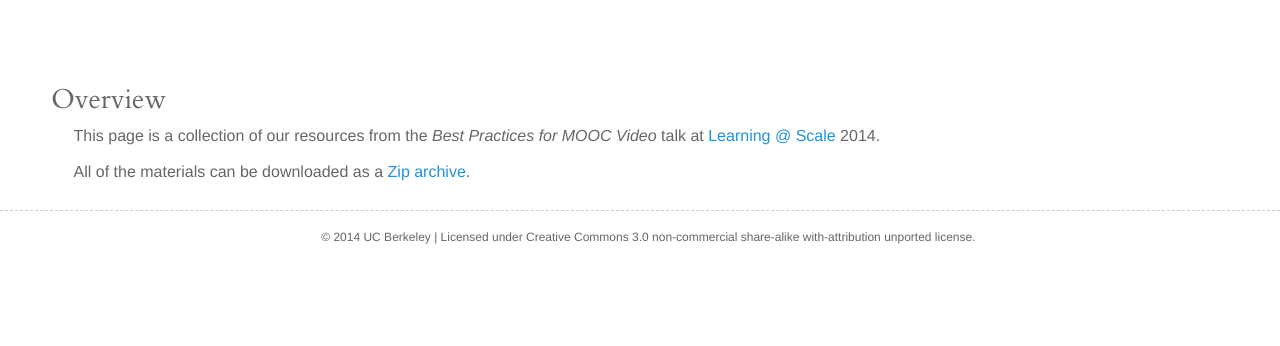
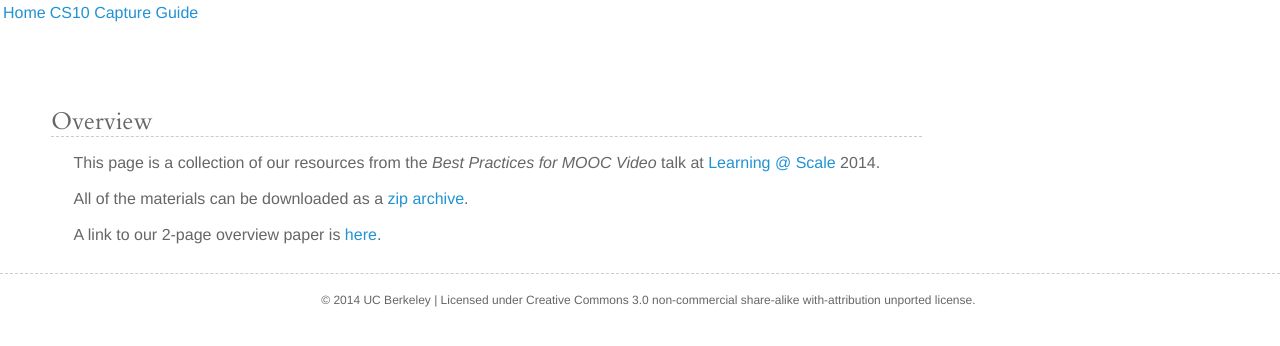
Before and after one commit to cs10/video, a Jekyll site: the page built from index.md, in a window 1280 px wide. Shown: the top 346 px of the page. Built offline with Jekyll 4.4.1, drawn with Linux system fonts in a browser that asks for light colours; nearby versions of some CDN libraries; some web fonts are replaced.

Commit message:
lots of new stuff added.

```diff
--- a/_layouts/default.html
+++ b/_layouts/default.html
@@ -40,11 +40,18 @@
 </head>
 
 <body>
+
+    <table border="0">
+        <tr>
+            <td><a href="/">Home</a></td>
+            <td><a href="/process">CS10 Capture Guide</a></td>
+          </tr>
+      </table>
+
     <div class="middle">
         <div class="content">
             {{ content }}
         </div>
-
     </div>
 
     <div class="footer">
--- a/index.md
+++ b/index.md
@@ -3,14 +3,16 @@ layout: default
 title:
 ---
 
-# Overview
+## Overview
 
 This page is a collection of our resources from the _Best Practices for MOOC Video_ talk at [Learning @ Scale][las] 2014.
 
-All of the materials can be downloaded as a [Zip archive][zip].
+All of the materials can be downloaded as a [zip archive][zip].
 
+A link to our 2-page overview paper is [here][paper].
 
 
 <!-- Links -->
 [las]: http://learningatscale.acm.org
 [zip]: http://github.com/cs10/video/zipball/gh-pages/
+[paper]: https://github.com/cs10/video/blob/gh-pages/Learning%20at%20Scale%202014/lasw255-ball.pdf
```
